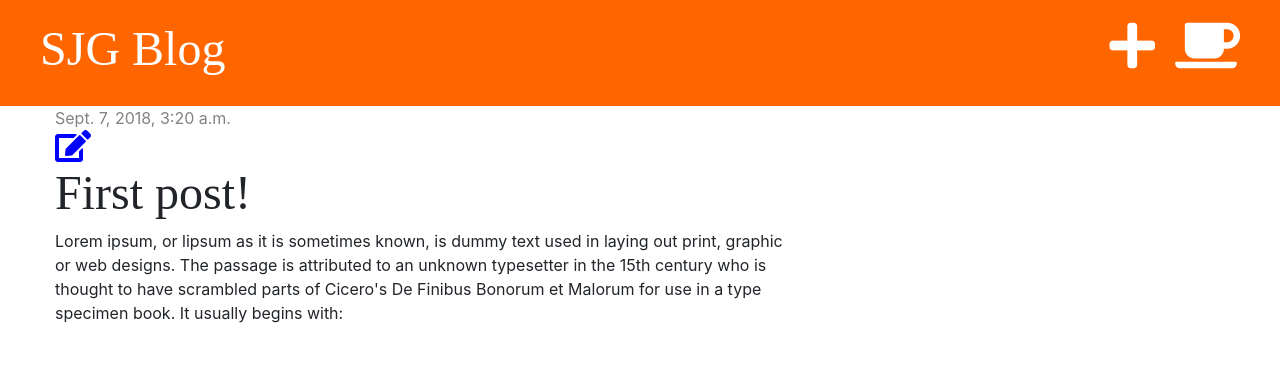
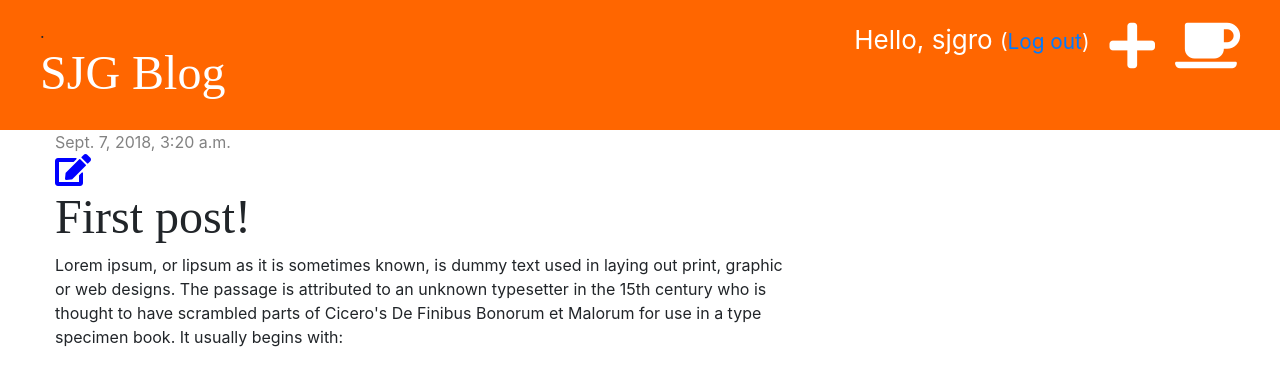
Before and after one commit to SJg00/django_blog, a Django app: page /post/9/ in a window 1280 px wide. Shown: the top 386 px of the page. Run offline with Django 3.2, Linux system fonts and the light colour scheme; a user stored in the database is signed in; data comes from the database, SQL or seed files in the repository; both versions use the stored data as it was after the commit; some libraries are stand-ins or nearby versions.

Commit message:
Add logout functionality

```diff
--- a/blog/static/css/blog.css
+++ b/blog/static/css/blog.css
@@ -37,7 +37,7 @@ h1, h2, h3, h4 {
     float: right;
 }
 
-.top-menu{
+.top-menu, .top-menu:hover {
     color: #ffffff;
     float: right;
     font-size: 26px;
--- a/blog/templates/blog/base.html
+++ b/blog/templates/blog/base.html
@@ -15,10 +15,13 @@
 <div class="page-header">
     {% if user.is_authenticated %}
         <a href="{% url 'post_draft_list' %}" class="top-menu"> <i class="fas fa-coffee fa-2x"></i></a>
-        <a href="{% url 'post_new' %}" class="top-menu"> <i class="fas fa-plus fa-2x"></i></a>
+    <a href="{% url 'post_new' %}" class="top-menu"><i class="fas fa-plus fa-2x"></i></a>
+
+        <p class="top-menu">Hello, {{ user.username }} <small>(<a href="{% url 'logout' %}">Log out</a>)</small></p>
+
     {% else %}
         <a href="{% url 'login' %}" class="top-menu"><i class="fas fa-sign-in-alt fa-2x"> </i></a>
-    {% endif %}
+    {% endif %}.
 
     <h1><a href="{% url "post_list" %}">SJG Blog</a></h1>
 </div>
--- a/blog/urls.py
+++ b/blog/urls.py
@@ -1,6 +1,6 @@
 from django.urls import path
 from . import views
-from django.contrib.auth import views as auth_views
+
 
 urlpatterns = [
     # 127.0.0.1:8000 ____> local
@@ -26,8 +26,4 @@ urlpatterns = [
     # 127.0.0.1:8000/post/2/publish -->  local
     # mydjangosite.com/post/2/publish --> online
     path('post/<int:pk>/publish/', views.post_publish, name='post_publish'),
-
-    # 127.0.0.1:8000/accounts/login -->  local
-    # mydjangosite.com/accounts/login--> online
-    path('accounts/login/', auth_views.LoginView.as_view(), name='login'),
-]
+ ]
--- a/mysite/urls.py
+++ b/mysite/urls.py
@@ -15,9 +15,18 @@ Including another URLconf
 """
 from django.urls import path, include
 from django.contrib import admin
-
+from django.contrib.auth import views as auth_views
 
 urlpatterns = [
     path('admin/', admin.site.urls),
+
+    # 127.0.0.1:8000/accounts/login -->  local
+    # mydjangosite.com/accounts/login--> online
+    path('accounts/login/', auth_views.LoginView.as_view(), name='login'),
+
+    # 127.0.0.1:8000/accounts/logout   -->  local
+    # mydjangosite.com/accounts/logout--> online
+    path('accounts/logout/', auth_views.LogoutView.as_view(next_page='post_list'), name='logout'),
+
     path('', include('blog.urls'))
 ]
```
Also changed, not shown: db.sqlite3.
